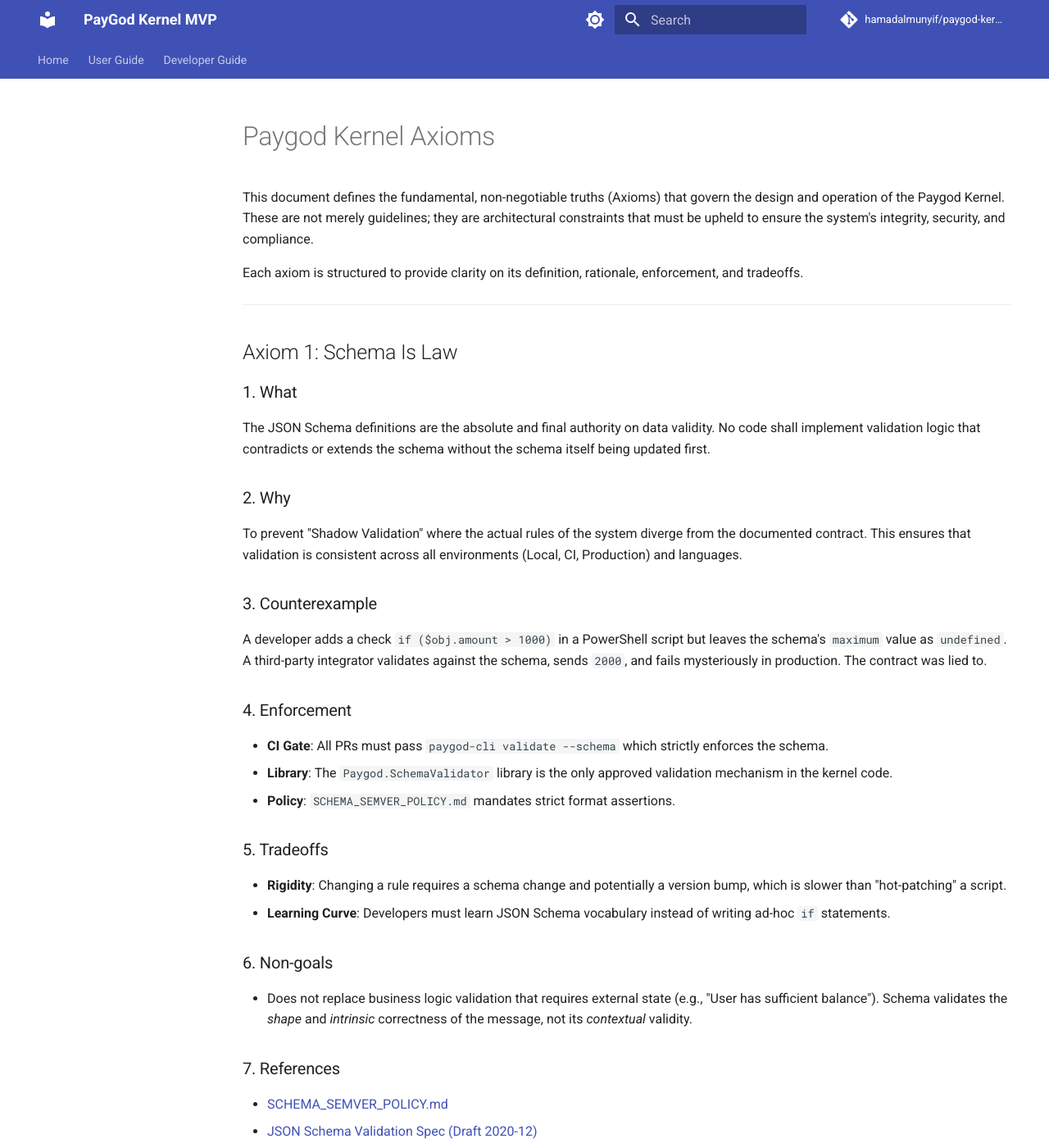
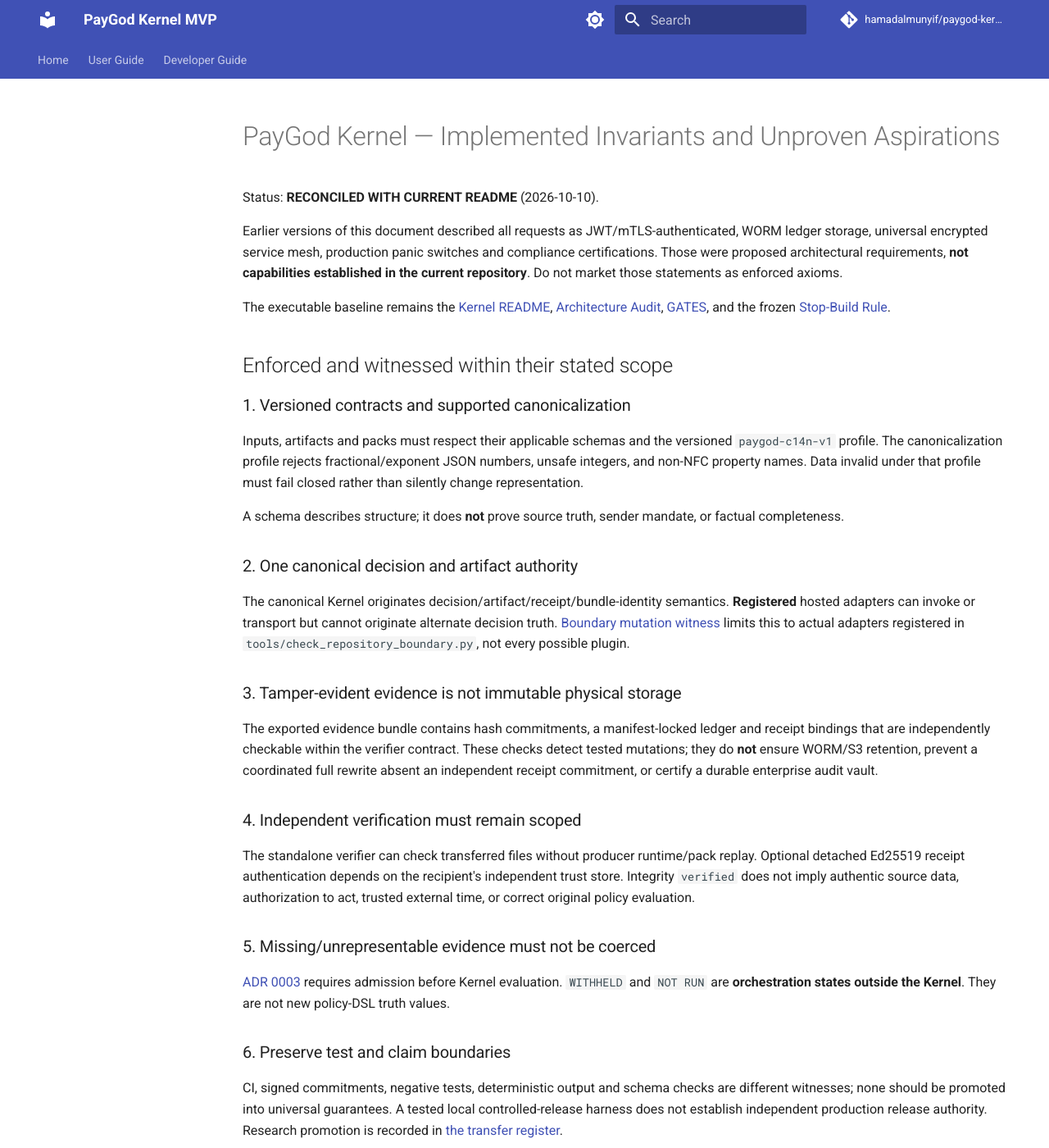
Before and after one commit to hamadalmunyif/paygod-kernel-mvp, an MkDocs documentation site: the page built from docs/01_KERNEL_AXIOMS.md, in a window 1280 px wide and 1400 px high. Shown: the whole window at 82% size. Built offline with MkDocs 1.6.1 and Material for MkDocs 9.7.7, drawn with Linux system fonts in a browser that asks for light colours; comment, search, counter and statistics services are not loaded; some of the changed text lies outside the part shown.

Commit message:
docs: replace unimplemented reference architecture in docs/01_KERNEL_AXIOMS.md

```diff
--- a/docs/01_KERNEL_AXIOMS.md
+++ b/docs/01_KERNEL_AXIOMS.md
@@ -1,117 +1,49 @@
-# Paygod Kernel Axioms
+# PayGod Kernel — Implemented Invariants and Unproven Aspirations
 
-This document defines the fundamental, non-negotiable truths (Axioms) that govern the design and operation of the Paygod Kernel. These are not merely guidelines; they are architectural constraints that must be upheld to ensure the system's integrity, security, and compliance.
+Status: **RECONCILED WITH CURRENT README** (2026-10-10).
 
-Each axiom is structured to provide clarity on its definition, rationale, enforcement, and tradeoffs.
+Earlier versions of this document described all requests as JWT/mTLS-authenticated, WORM ledger storage, universal encrypted service mesh, production panic switches and compliance certifications. Those were proposed architectural requirements, **not capabilities established in the current repository**. Do not market those statements as enforced axioms.
 
----
+The executable baseline remains the [Kernel README](../README.md), [Architecture Audit](ARCHITECTURE_AUDIT.md), [GATES](../GATES.md), and the frozen [Stop-Build Rule](STOP_BUILD_RULE.md).
 
-## Axiom 1: Schema Is Law
+## Enforced and witnessed within their stated scope
 
-### 1. What
-The JSON Schema definitions are the absolute and final authority on data validity. No code shall implement validation logic that contradicts or extends the schema without the schema itself being updated first.
+### 1. Versioned contracts and supported canonicalization
 
-### 2. Why
-To prevent "Shadow Validation" where the actual rules of the system diverge from the documented contract. This ensures that validation is consistent across all environments (Local, CI, Production) and languages.
+Inputs, artifacts and packs must respect their applicable schemas and the versioned `paygod-c14n-v1` profile. The canonicalization profile rejects fractional/exponent JSON numbers, unsafe integers, and non-NFC property names. Data invalid under that profile must fail closed rather than silently change representation.
 
-### 3. Counterexample
-A developer adds a check `if ($obj.amount > 1000)` in a PowerShell script but leaves the schema's `maximum` value as `undefined`. A third-party integrator validates against the schema, sends `2000`, and fails mysteriously in production. The contract was lied to.
+A schema describes structure; it does **not** prove source truth, sender mandate, or factual completeness.
 
-### 4. Enforcement
-- **CI Gate**: All PRs must pass `paygod-cli validate --schema` which strictly enforces the schema.
-- **Library**: The `Paygod.SchemaValidator` library is the only approved validation mechanism in the kernel code.
-- **Policy**: `SCHEMA_SEMVER_POLICY.md` mandates strict format assertions.
+### 2. One canonical decision and artifact authority
 
-### 5. Tradeoffs
-- **Rigidity**: Changing a rule requires a schema change and potentially a version bump, which is slower than "hot-patching" a script.
-- **Learning Curve**: Developers must learn JSON Schema vocabulary instead of writing ad-hoc `if` statements.
+The canonical Kernel originates decision/artifact/receipt/bundle-identity semantics. **Registered** hosted adapters can invoke or transport but cannot originate alternate decision truth. [Boundary mutation witness](REPOSITORY_BOUNDARY.md) limits this to actual adapters registered in `tools/check_repository_boundary.py`, not every possible plugin.
 
-### 6. Non-goals
-- Does not replace business logic validation that requires external state (e.g., "User has sufficient balance"). Schema validates the *shape* and *intrinsic* correctness of the message, not its *contextual* validity.
+### 3. Tamper-evident evidence is not immutable physical storage
 
-### 7. References
-- [SCHEMA_SEMVER_POLICY.md](../contracts/versioning/SCHEMA_SEMVER_POLICY.md)
-- [JSON Schema Validation Spec (Draft 2020-12)](https://json-schema.org/specification.html)
+The exported evidence bundle contains hash commitments, a manifest-locked ledger and receipt bindings that are independently checkable within the verifier contract. These checks detect tested mutations; they do **not** ensure WORM/S3 retention, prevent a coordinated full rewrite absent an independent receipt commitment, or certify a durable enterprise audit vault.
 
----
+### 4. Independent verification must remain scoped
 
-## Axiom 2: Ledger Immutability
+The standalone verifier can check transferred files without producer runtime/pack replay. Optional detached Ed25519 receipt authentication depends on the recipient's independent trust store. Integrity `verified` does not imply authentic source data, authorization to act, trusted external time, or correct original policy evaluation.
 
-### 1. What
-Once a decision or assessment is recorded in the Ledger, it can never be modified or deleted. Corrections are made only by appending new "Correction" records that reference the original.
+### 5. Missing/unrepresentable evidence must not be coerced
 
-### 2. Why
-To guarantee a tamper-evident audit trail that satisfies strict financial and regulatory compliance requirements (OSCAL, SOC2). Trust is built on the assurance that history cannot be rewritten.
+[ADR 0003](../adrs/0003-evidence-admission-before-decision-execution.md) requires admission before Kernel evaluation. `WITHHELD` and `NOT RUN` are **orchestration states outside the Kernel**. They are not new policy-DSL truth values.
 
-### 3. Counterexample
-An admin notices a typo in a risk assessment and runs a SQL `UPDATE` to fix it. The audit trail is broken; auditors can no longer verify what the state was at the time of the original decision, potentially hiding fraud or incompetence.
+### 6. Preserve test and claim boundaries
 
-### 4. Enforcement
-- **Cryptographic Chaining**: Each ledger entry contains a hash of the previous entry.
-- **WORM Storage**: Underlying storage media (e.g., S3 Object Lock, Append-only DB) is configured to Write-Once-Read-Many.
-- **API Constraints**: The Kernel API exposes no `PUT` or `DELETE` endpoints for ledger resources.
+CI, signed commitments, negative tests, deterministic output and schema checks are different witnesses; none should be promoted into universal guarantees. A tested local controlled-release harness does not establish independent production release authority. Research promotion is recorded in [the transfer register](OBSERVATORY_TRANSFER_ACCEPTANCE_2026-10-10.md).
 
-### 5. Tradeoffs
-- **Storage Growth**: The database grows indefinitely.
-- **Complexity**: "Reading" the current state requires replaying the history or maintaining a separate "State View" (CQRS pattern).
+## Aspirations requiring separate implementation evidence
 
-### 6. Non-goals
-- Does not apply to ephemeral data like user session caches or draft assessments that haven't been finalized.
+The following are **not** enforced by the current core merely because they appeared in historical architecture drafts:
 
-### 7. References
-- [NIST SP 800-53 (AU-9 Protection of Audit Information)](https://csrc.nist.gov/publications/detail/sp/800-53/rev-5/final)
+- mTLS/JWT on every request, organization identity federation or SSO.
+- WORM/immutable retention guarantees on an external cloud ledger.
+- production HSM or remote signing, third-party trusted time.
+- globally effective panic/kill switches or circuit breakers.
+- SOC 2, OSCAL, ISO, HIPAA, FedRAMP or government certification.
+- automated financial execution and non-bypassable external enforcers.
+- multi-service HA/SLO commitments.
 
----
-
-## Axiom 3: Zero-Trust Execution
-
-### 1. What
-The Kernel assumes that no caller, internal or external, is implicitly trusted. Every request must carry verifiable cryptographic proof of identity and authorization (e.g., a signed token).
-
-### 2. Why
-Perimeter defense is insufficient for modern cloud-native architectures. If an attacker breaches the outer firewall, they should not have free reign over the internal microservices.
-
-### 3. Counterexample
-The `DecisionService` trusts any request coming from `localhost` or the internal subnet. An attacker gains shell access to a web server in the same subnet and can now issue fraudulent decisions without authentication.
-
-### 4. Enforcement
-- **mTLS**: Mutual TLS is required for all service-to-service communication.
-- **Token Validation**: Every endpoint validates the JWT signature, expiration, and scopes before processing.
-- **Identity Propagation**: User identity is propagated through the call chain; services do not act as "God Mode" superusers.
-
-### 5. Tradeoffs
-- **Latency**: Additional overhead for cryptographic handshakes and token validation on every hop.
-- **Management**: Requires robust PKI and Key Management infrastructure.
-
-### 6. Non-goals
-- Does not imply that we don't use firewalls. Network segmentation is still a valid defense-in-depth layer, just not the *only* one.
-
-### 7. References
-- [NIST SP 800-207 (Zero Trust Architecture)](https://csrc.nist.gov/publications/detail/sp/800-207/final)
-
----
-
-## Axiom 4: Evidence-Based Decisions
-
-### 1. What
-Every decision output by the DAA/Paygod system must be traceable back to specific input evidence (data points, user answers, external API responses). A decision cannot exist in a vacuum.
-
-### 2. Why
-To explain *why* a decision was made (Explainable AI / XAI) and to allow for auditing the quality of decisions. "Because the AI said so" is not an acceptable justification in financial compliance.
-
-### 3. Counterexample
-A loan application is rejected. The system logs "Rejected" but doesn't link it to the specific credit bureau report or the specific policy rule that triggered the rejection. Debugging or appealing the decision is impossible.
-
-### 4. Enforcement
-- **Data Model**: The `DecisionRecord` schema requires an `evidence` array containing references (IDs/Hashes) to all inputs used.
-- **Provenance**: Input data is stored with metadata about its source and timestamp.
-
-### 5. Tradeoffs
-- **Data Volume**: Storing full evidence chains increases storage requirements.
-- **Privacy**: Evidence may contain PII, requiring strict access controls and potentially redaction strategies for long-term storage.
-
-### 6. Non-goals
-- Does not require storing a full snapshot of the *entire world* state, only the specific inputs that influenced the calculation.
-
-### 7. References
-- [EU AI Act (Transparency and Record-Keeping)](https://artificialintelligenceact.eu/)
+Any new invariant requires a precise implementation contract, a counterexample and falsifiable tests under the current governance process. “Must be true in the future” is not “already proven in code.”
```
